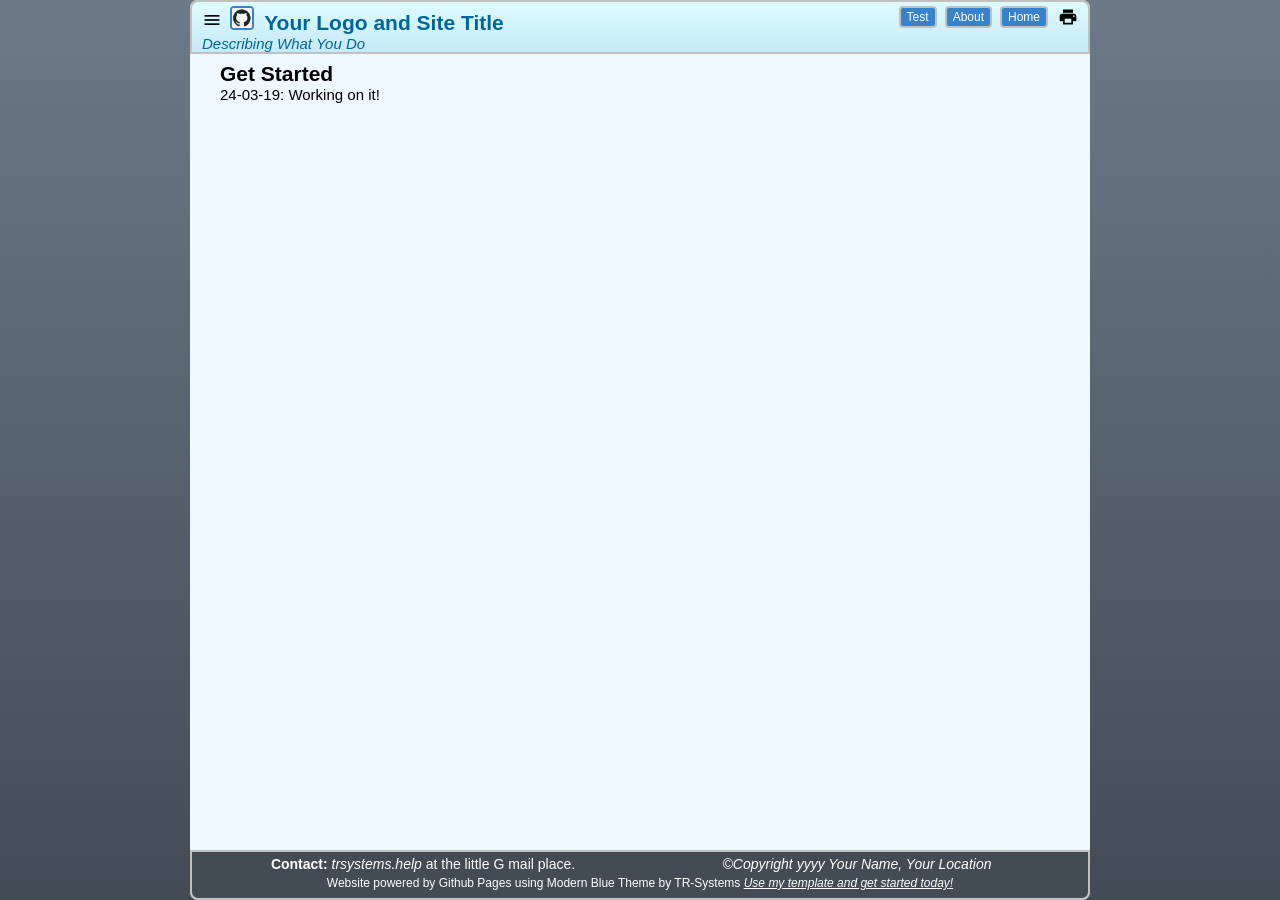
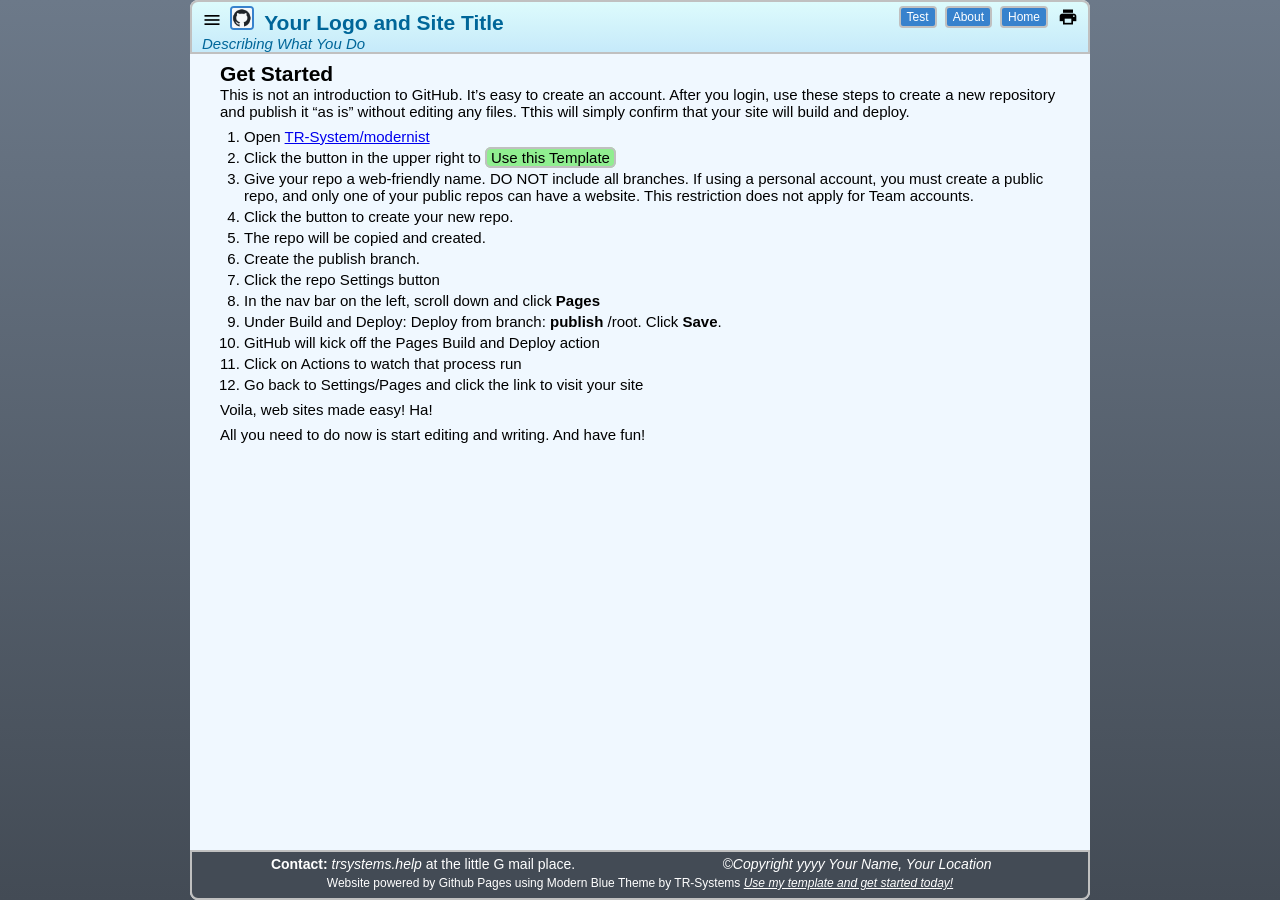
Before and after one commit to TR-Systems/modernist, a Jekyll site: the page built from getstarted.md, in a window 1280 px wide. Built offline with Jekyll 4.4.1, drawn with Linux system fonts in a browser that asks for light colours; our own code applies the rules of GitHub Pages for plain Markdown files.

Commit message:
Update getstarted.md

```diff
--- a/getstarted.md
+++ b/getstarted.md
@@ -3,4 +3,21 @@ print: print-button.html
 ---
 
 ## Get Started
-24-03-19: Working on it!
+This is not an introduction to GitHub. It's easy to create an account. After you login, use these steps to create a new repository and publish it "as is" without editing any files. Tthis will simply confirm that your site will build and deploy.
+
+1. Open [TR-System/modernist](https://github.com/tr-systems/modernist){:target="_blank"}
+2. Click the button in the upper right to <span style="border:2px solid silver;border-radius:6px;padding:0 4px;background-color:lightgreen;">Use this Template</span>
+3. Give your repo a web-friendly name. DO NOT include all branches. If using a personal account, you must create a public repo, and only one of your public repos can have a website. This restriction does not apply for Team accounts.
+4. Click the button to create your new repo.
+5. The repo will be copied and created.
+6. Create the publish branch.
+7. Click the repo Settings button
+8. In the nav bar on the left, scroll down and click **Pages**
+9. Under Build and Deploy: Deploy from branch: **publish** /root. Click **Save**.
+10. GitHub will kick off the Pages Build and Deploy action
+11. Click on Actions to watch that process run
+12. Go back to Settings/Pages and click the link to visit your site
+
+Voila, web sites made easy! Ha!
+
+All you need to do now is start editing and writing. And have fun!
```
